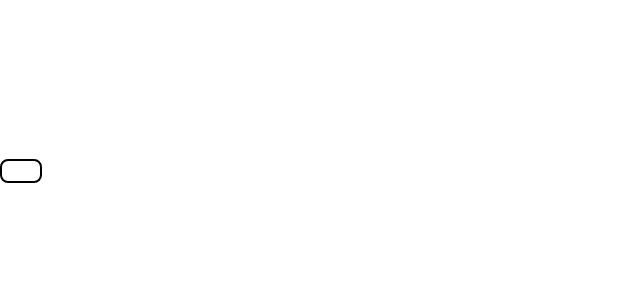
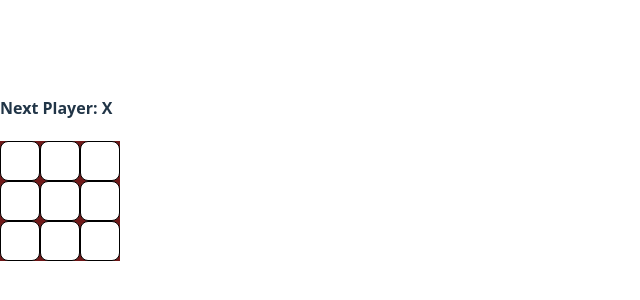
Before and after one commit to Imperator7/tictactoe-from-react-docs, a React (Vite) app: page / in a window 1280 px wide. Shown: the part 232-532 px from the top of the page, without its empty margins (0-640 px from the left). Built offline with nearby package versions, Linux system fonts and the light colour scheme.

Commit message:
create Board component and make turn-based feat swap between 2 players

```diff
--- a/src/App.css
+++ b/src/App.css
@@ -1,6 +1,19 @@
 .square {
-  width: 24px;
-  height: 24px;
+  margin: 0;
+  padding: 0;
+  position: relative;
+  width: 40px;
+  height: 40px;
+  border: 0.5px solid black;
   background-color: white;
-  border: 2px solid black;
 }
+
+.board-row {
+  display: flex;
+  background-color: #701919;
+  width: fit-content;
+  height: 40px;
+  cursor: pointer;
+  margin: 0;
+  padding: 0;
+}
--- a/src/App.tsx
+++ b/src/App.tsx
@@ -1,13 +1,16 @@
 import { useState } from 'react'
-import Square from './components/Square'
+import Board from './components/Board'
 import './App.css'
 
+export type Player = 'X' | 'O' | ''
+
 function App() {
-  const [count, setCount] = useState(0)
+  const [turn, setTurn] = useState<Player>('X')
 
   return (
     <>
-      <Square></Square>
+      <h4>Next Player: {turn}</h4>
+      <Board turn={turn} setTurn={setTurn} />
     </>
   )
 }
--- a/src/components/Board.tsx
+++ b/src/components/Board.tsx
@@ -0,0 +1,24 @@
+import type { Player } from '../App'
+import Square from './Square'
+import { type Dispatch, type SetStateAction } from 'react'
+
+type BoardProps = {
+  turn: Player
+  setTurn: Dispatch<SetStateAction<Player>>
+}
+
+export default function Board({ turn, setTurn }: BoardProps) {
+  console.log(turn)
+
+  return (
+    <>
+      {[0, 1, 2].map((r) => (
+        <div key={r} className="board-row">
+          {[0, 1, 2].map((box) => (
+            <Square key={`${r} - ${box}`} turn={turn} setTurn={setTurn} />
+          ))}
+        </div>
+      ))}
+    </>
+  )
+}
--- a/src/components/Square.tsx
+++ b/src/components/Square.tsx
@@ -1,16 +1,23 @@
+import type { Dispatch, SetStateAction } from 'react'
 import { useState } from 'react'
+import { type Player } from '../App'
 
-export default function Square() {
-  type markType = '' | 'X' | 'O'
+type SquareProps = {
+  turn: Player
+  setTurn: Dispatch<SetStateAction<Player>>
+}
 
-  const [mark, setMark] = useState<markType>('')
+export default function Square({ turn, setTurn }: SquareProps) {
+  const [mark, setMark] = useState<Player>('')
 
-  const onSquareClick = () => {
-    setMark('X')
+  const handleSquareClick = () => {
+    setMark(turn)
+
+    setTurn(turn === 'X' ? 'O' : 'X')
   }
 
   return (
-    <button className="square" onClick={onSquareClick}>
+    <button className="square" onClick={handleSquareClick}>
       {mark}
     </button>
   )
```
